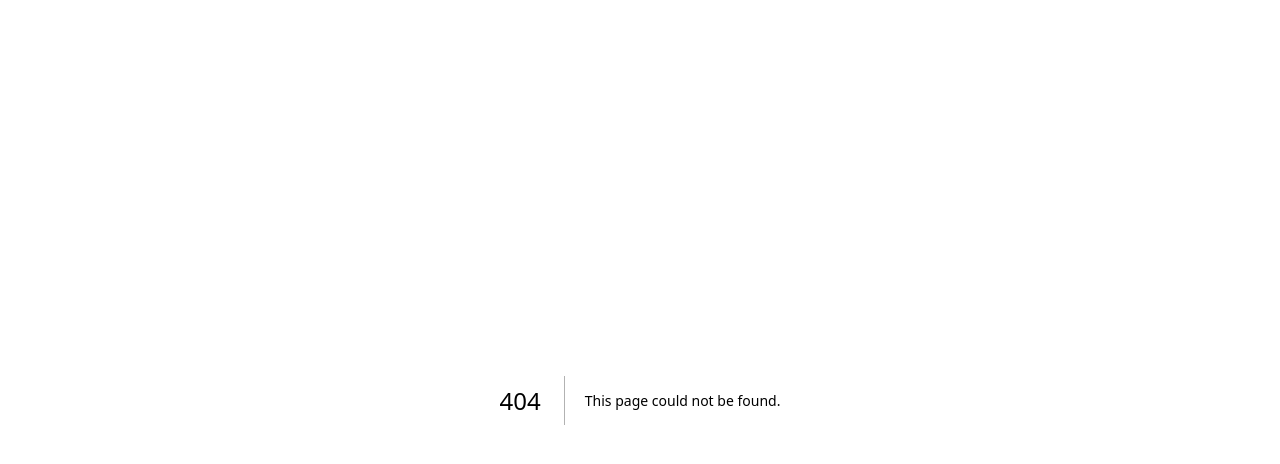
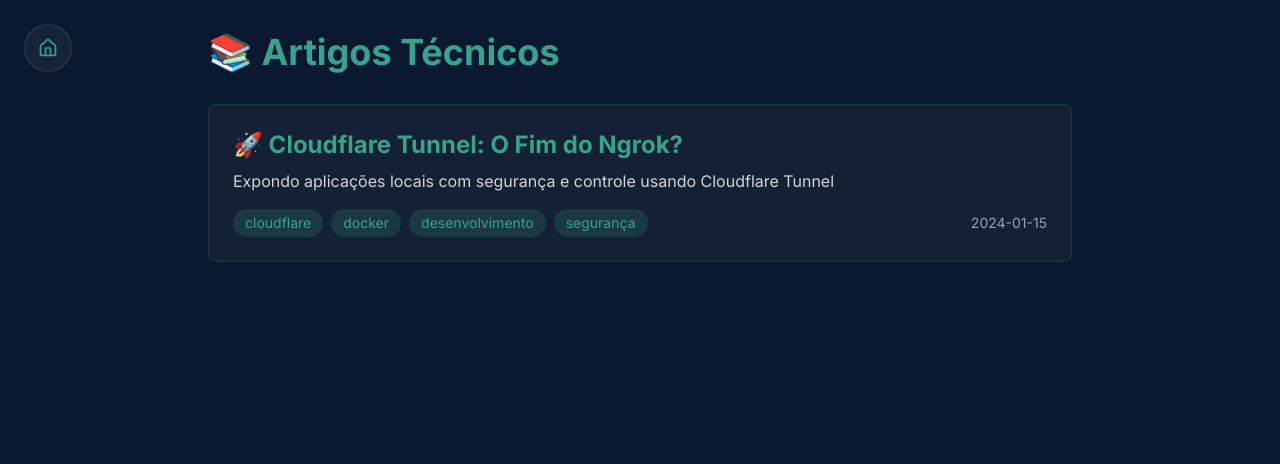
Before and after one commit to mbnaysinger/tech-portfolio, a Next.js app: page /articles in a window 1280 px wide. Before the commit this address had no page. Shown: the top 464 px of the page. Built offline with nearby package versions, Linux system fonts and the light colour scheme.

Commit message:
articles components

```diff
--- a/src/app/cloudflare/CloudflareArticle.tsx
+++ b/src/app/articles/cloudflare-tunnel/CloudflareArticle.tsx
@@ -2,16 +2,14 @@
 "use client";
 
 import React from "react";
-import SocialLinks from "../atoms/SocialLinks";
+import ArticleNavigation from "../../atoms/ArticleNavigation";
 
 const CloudflareArticle = () => {
   return (
     <div className="relative min-h-screen w-full">
 
-      {/* Ícones de redes sociais */}
-      <div className="absolute top-6 left-6 z-50">
-        <SocialLinks iconSize={20} />
-      </div>
+      {/* Navegação */}
+      <ArticleNavigation showBackToArticles={true} />
 
       {/* Marca d'água de fundo */}
       <div className="fixed inset-0 flex items-center justify-center pointer-events-none select-none z-0">
--- a/src/app/cloudflare/page.tsx
+++ b/src/app/articles/cloudflare-tunnel/page.tsx
@@ -1,7 +1,7 @@
 import React from "react";
 import CloudflareArticle from "./CloudflareArticle";
 
-export default function CloudflarePage() {
+export default function CloudflareTunnelPage() {
   return (
     <main className="text-text-light min-h-screen" style={{ backgroundColor: '#00000080' }}>
       <CloudflareArticle />
--- /dev/null
+++ b/src/app/articles/config.ts
@@ -0,0 +1,32 @@
+export interface Article {
+  slug: string;
+  title: string;
+  description: string;
+  date: string;
+  tags: string[];
+  featured?: boolean;
+}
+
+export const articles: Article[] = [
+  {
+    slug: "cloudflare-tunnel",
+    title: "🚀 Cloudflare Tunnel: O Fim do Ngrok?",
+    description: "Expondo aplicações locais com segurança e controle usando Cloudflare Tunnel",
+    date: "2024-01-15",
+    tags: ["cloudflare", "docker", "desenvolvimento", "segurança"],
+    featured: true
+  }
+  // Futuros artigos serão adicionados aqui
+];
+
+export function getArticleBySlug(slug: string): Article | undefined {
+  return articles.find(article => article.slug === slug);
+}
+
+export function getFeaturedArticles(): Article[] {
+  return articles.filter(article => article.featured);
+}
+
+export function getArticlesByTag(tag: string): Article[] {
+  return articles.filter(article => article.tags.includes(tag));
+}
--- /dev/null
+++ b/src/app/articles/page.tsx
@@ -0,0 +1,42 @@
+import React from "react";
+import Link from "next/link";
+import { articles } from "./config";
+
+import ArticleNavigation from "../atoms/ArticleNavigation";
+
+export default function ArticlesPage() {
+  return (
+    <main className="bg-bg text-text-light min-h-screen relative">
+      <ArticleNavigation />
+      <div className="max-w-4xl mx-auto px-4 py-8">
+        <h1 className="text-4xl font-bold text-accent mb-8">📚 Artigos Técnicos</h1>
+
+        <div className="grid gap-6">
+          {articles.map((article) => (
+            <Link
+              key={article.slug}
+              href={`/articles/${article.slug}`}
+              className="block p-6 bg-gray-800/50 backdrop-blur-sm rounded-lg border border-accent/20 hover:border-accent/40 transition-all duration-300 hover:transform hover:scale-[1.02]"
+            >
+              <h2 className="text-2xl font-bold text-accent mb-2">{article.title}</h2>
+              <p className="text-gray-300 mb-4">{article.description}</p>
+              <div className="flex items-center justify-between">
+                <div className="flex gap-2">
+                  {article.tags.map((tag) => (
+                    <span
+                      key={tag}
+                      className="px-3 py-1 bg-accent/20 text-accent text-sm rounded-full"
+                    >
+                      {tag}
+                    </span>
+                  ))}
+                </div>
+                <span className="text-gray-400 text-sm">{article.date}</span>
+              </div>
+            </Link>
+          ))}
+        </div>
+      </div>
+    </main>
+  );
+}
--- /dev/null
+++ b/src/app/atoms/ArticleNavigation.tsx
@@ -0,0 +1,33 @@
+import React from "react";
+import Link from "next/link";
+import { ArrowLeft, Home } from "lucide-react";
+
+interface ArticleNavigationProps {
+  showBackToArticles?: boolean;
+}
+
+const ArticleNavigation = ({ showBackToArticles = false }: ArticleNavigationProps) => {
+  return (
+    <div className="absolute top-6 left-6 z-50 flex gap-3">
+      <Link
+        href="/"
+        className="flex items-center justify-center w-12 h-12 rounded-full bg-white/5 backdrop-blur-glass border border-white/10 text-accent hover:border-accent/50 hover:scale-110 transition-all duration-300"
+        aria-label="Ir para a página inicial"
+      >
+        <Home size={20} />
+      </Link>
+
+      {showBackToArticles && (
+        <Link
+          href="/articles"
+          className="flex items-center justify-center w-12 h-12 rounded-full bg-white/5 backdrop-blur-glass border border-white/10 text-accent hover:border-accent/50 hover:scale-110 transition-all duration-300"
+          aria-label="Voltar para lista de artigos"
+        >
+          <ArrowLeft size={20} />
+        </Link>
+      )}
+    </div>
+  );
+};
+
+export default ArticleNavigation;
--- a/src/app/templates/HeroSection.tsx
+++ b/src/app/templates/HeroSection.tsx
@@ -55,6 +55,7 @@
           {t('hero.greeting')} <span className="text-accent">{t('hero.name')}</span>, {t('hero.title')}
         </h1>
 
+        <div className="flex flex-col sm:flex-row gap-4 items-center">
           <Button
             href="/cv.pdf"
             download
@@ -64,6 +65,17 @@
           >
             {t('hero.downloadCV')}
           </Button>
+
+          <Button
+            href="/articles"
+            variant="outline"
+            size="lg"
+            aria-label="Ver artigos técnicos"
+            className="hover:bg-accent/30"
+          >
+            📚 Conteúdos
+          </Button>
+        </div>
       </div>
 
       {/* Flecha pulsante para baixo */}
```
Lines whose indentation alone changed are shown as unchanged.
